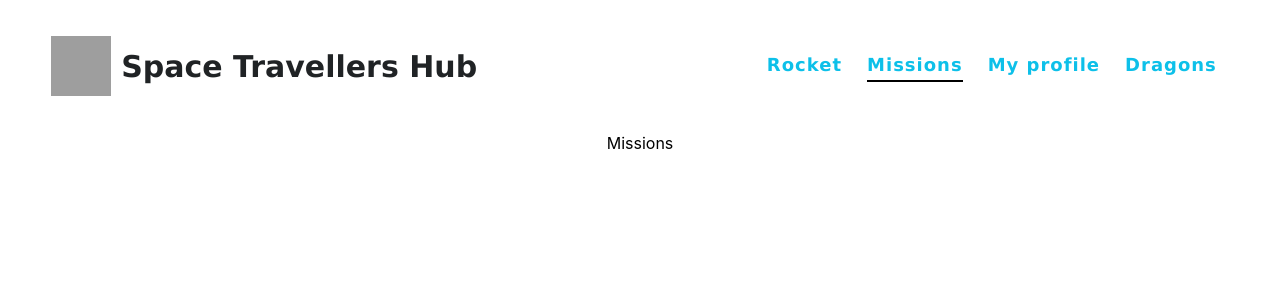
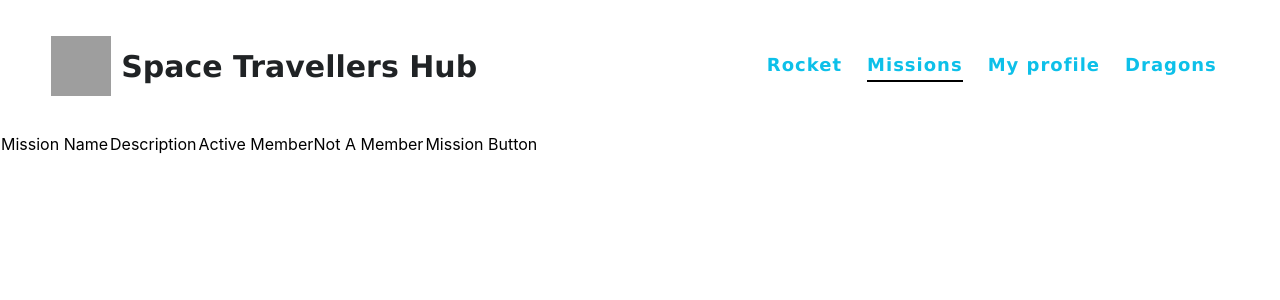
Before and after one commit to noelfoka/react-group-project, a React (Create React App) app: page /missions in a window 1280 px wide. Shown: the top 300 px of the page. Built offline with nearby package versions, Linux system fonts and the light colour scheme; grey boxes are pictures that could not be loaded.

Commit message:
Add mission layout

```diff
--- a/src/components/pages/Dragons.js
+++ /dev/null
@@ -1,5 +0,0 @@
-import React from 'react';
-
-const Dragons = () => <div>Dragons</div>;
-
-export default Dragons;
--- /dev/null
+++ b/src/components/pages/MissionButton.js
@@ -0,0 +1,5 @@
+const MissionButton = () => {
+    <button type="submit">Button</button>;
+  };
+
+  export default MissionButton;
--- a/src/components/pages/Missions.js
+++ b/src/components/pages/Missions.js
@@ -1,5 +1,21 @@
-import React from 'react';
+import React from 'react'
 
-const Missions = () => <div>Missions</div>;
+export const Missions = () => {
+  return (
+  <>
+  <tr>
+      <td> Mission Name </td>
+      <td> Description </td>
+      <td>
+        <span>Active Member</span>
+        <span>Not A Member</span>
+      </td>
+      <td>
+        <span>Mission Button</span>
+      </td>
+    </tr>
+  </>
+  )
+}
 
 export default Missions;
--- a/src/reportWebVitals.js
+++ /dev/null
@@ -1,15 +0,0 @@
-const reportWebVitals = (onPerfEntry) => {
-  if (onPerfEntry && onPerfEntry instanceof Function) {
-    import('web-vitals').then(({
-      getCLS, getFID, getFCP, getLCP, getTTFB,
-    }) => {
-      getCLS(onPerfEntry);
-      getFID(onPerfEntry);
-      getFCP(onPerfEntry);
-      getLCP(onPerfEntry);
-      getTTFB(onPerfEntry);
-    });
-  }
-};
-
-export default reportWebVitals;
```
Also changed, not shown: src/logo.svg (deleted).
